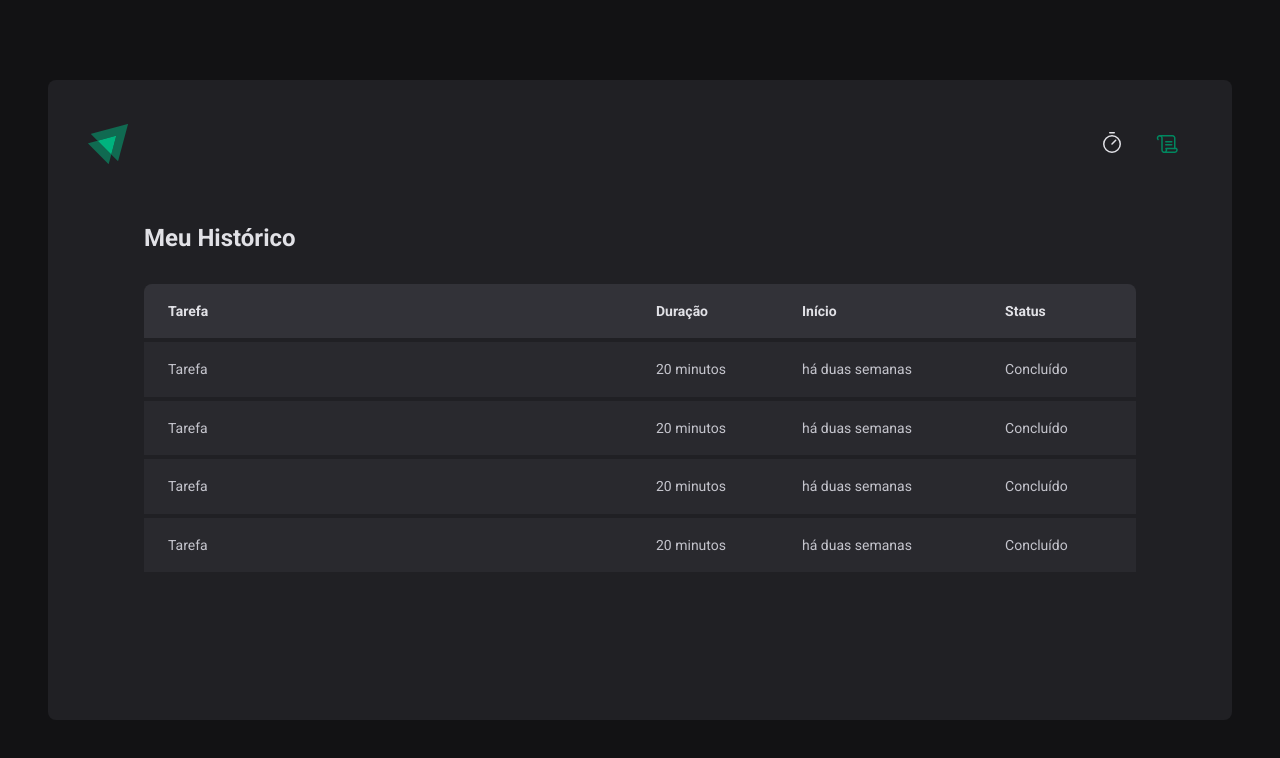
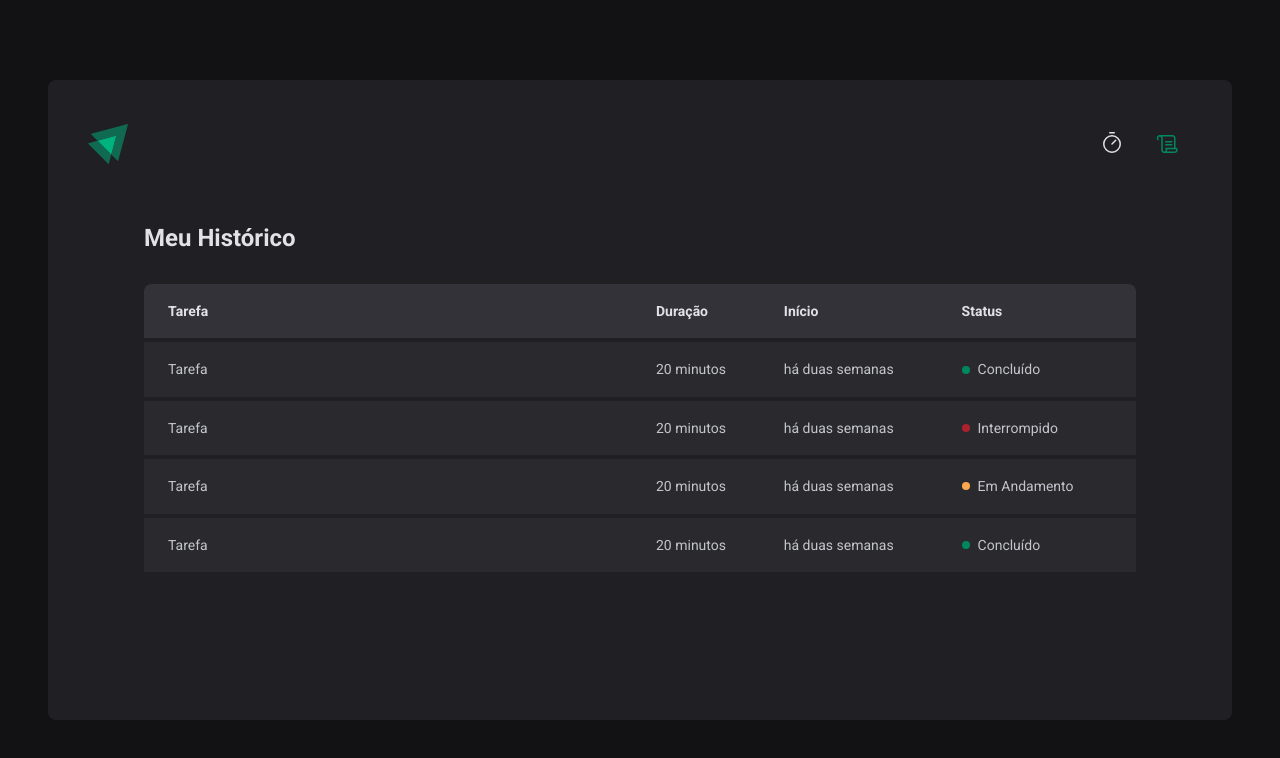
Before and after one commit to gabrielcomputacao/React-Single-Page-Application, a React (Vite) app in the folder project-spa-react/: page /history in a window 1280 px wide. Shown: the top 758 px of the page. Built offline with nearby package versions, Linux system fonts and the light colour scheme.

Commit message:
feat:  finished styles history page

```diff
--- a/project-spa-react/src/pages/History/index.tsx
+++ b/project-spa-react/src/pages/History/index.tsx
@@ -1,4 +1,4 @@
-import { HistoryContainer, HistoryList } from "./styles";
+import { HistoryContainer, HistoryList, Status } from "./styles";
 
 export function History() {
   return (
@@ -20,25 +20,33 @@
               <td>Tarefa</td>
               <td>20 minutos</td>
               <td>há duas semanas</td>
-              <td>Concluído</td>
+              <td>
+                <Status statusColor="green">Concluído</Status>
+              </td>
             </tr>
             <tr>
               <td>Tarefa</td>
               <td>20 minutos</td>
               <td>há duas semanas</td>
-              <td>Concluído</td>
+              <td>
+                <Status statusColor="red">Interrompido</Status>
+              </td>
             </tr>
             <tr>
               <td>Tarefa</td>
               <td>20 minutos</td>
               <td>há duas semanas</td>
-              <td>Concluído</td>
+              <td>
+                <Status statusColor="yellow">Em Andamento</Status>
+              </td>
             </tr>
             <tr>
               <td>Tarefa</td>
               <td>20 minutos</td>
               <td>há duas semanas</td>
-              <td>Concluído</td>
+              <td>
+                <Status statusColor="green">Concluído</Status>
+              </td>
             </tr>
           </tbody>
         </table>
--- a/project-spa-react/src/pages/History/styles.ts
+++ b/project-spa-react/src/pages/History/styles.ts
@@ -62,3 +62,29 @@
     }
 
 `
+
+const STATUS_COLOR ={
+    yellow: 'yellow-500',
+    green: 'green-500',
+    red: 'red-500',
+} as const;
+
+interface StatusProps{
+    statusColor:  keyof typeof STATUS_COLOR
+}
+
+export const Status = styled.span<StatusProps>`
+    display: flex;
+    align-items: center;
+    gap: .5rem;
+
+    &::before{
+        content: '';
+        width:  0.5rem;
+        height: .5rem;
+        border-radius: 9999px;
+        background: ${props => props.theme[STATUS_COLOR[props.statusColor]]};
+    }
+
+
+`
```
